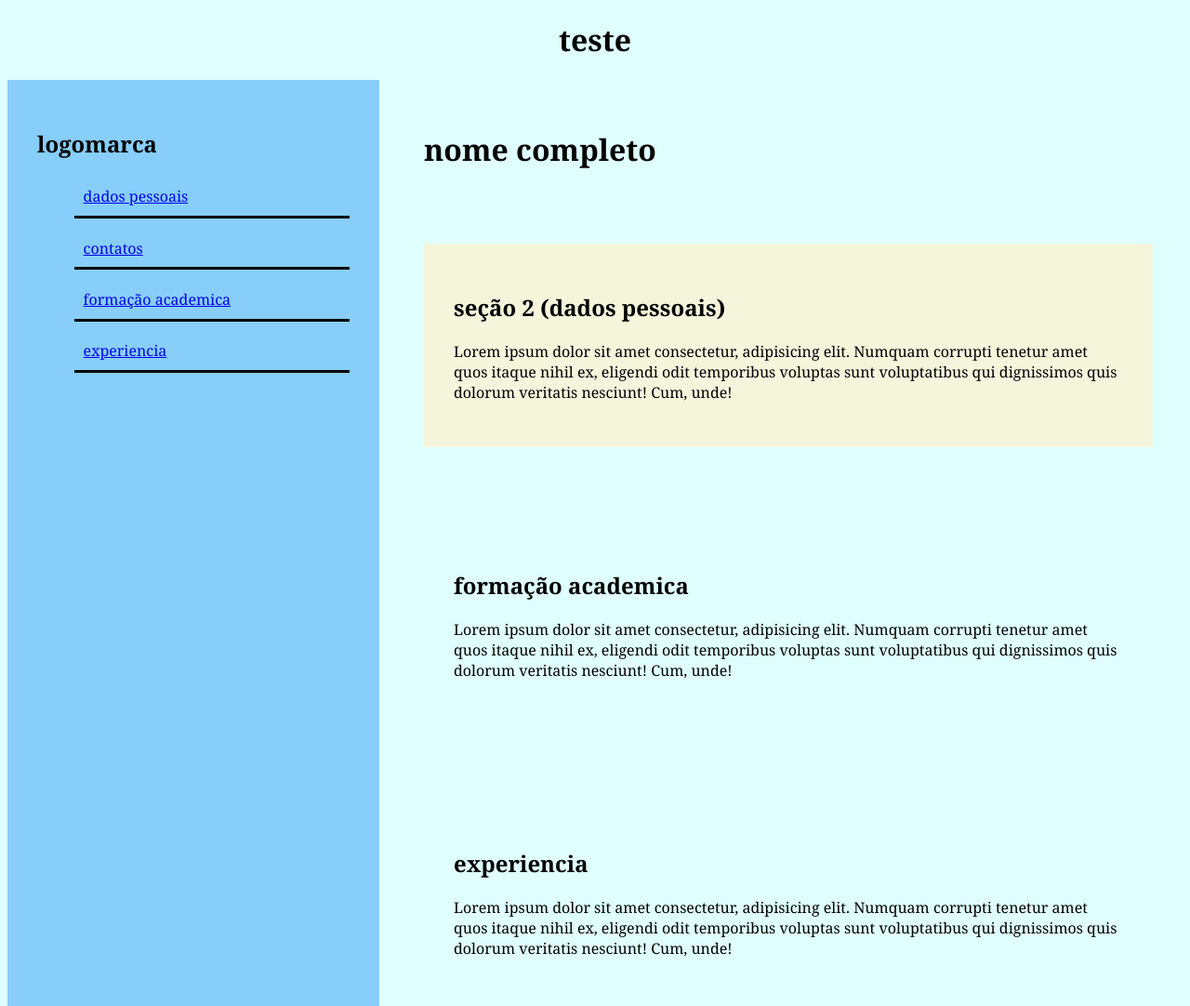
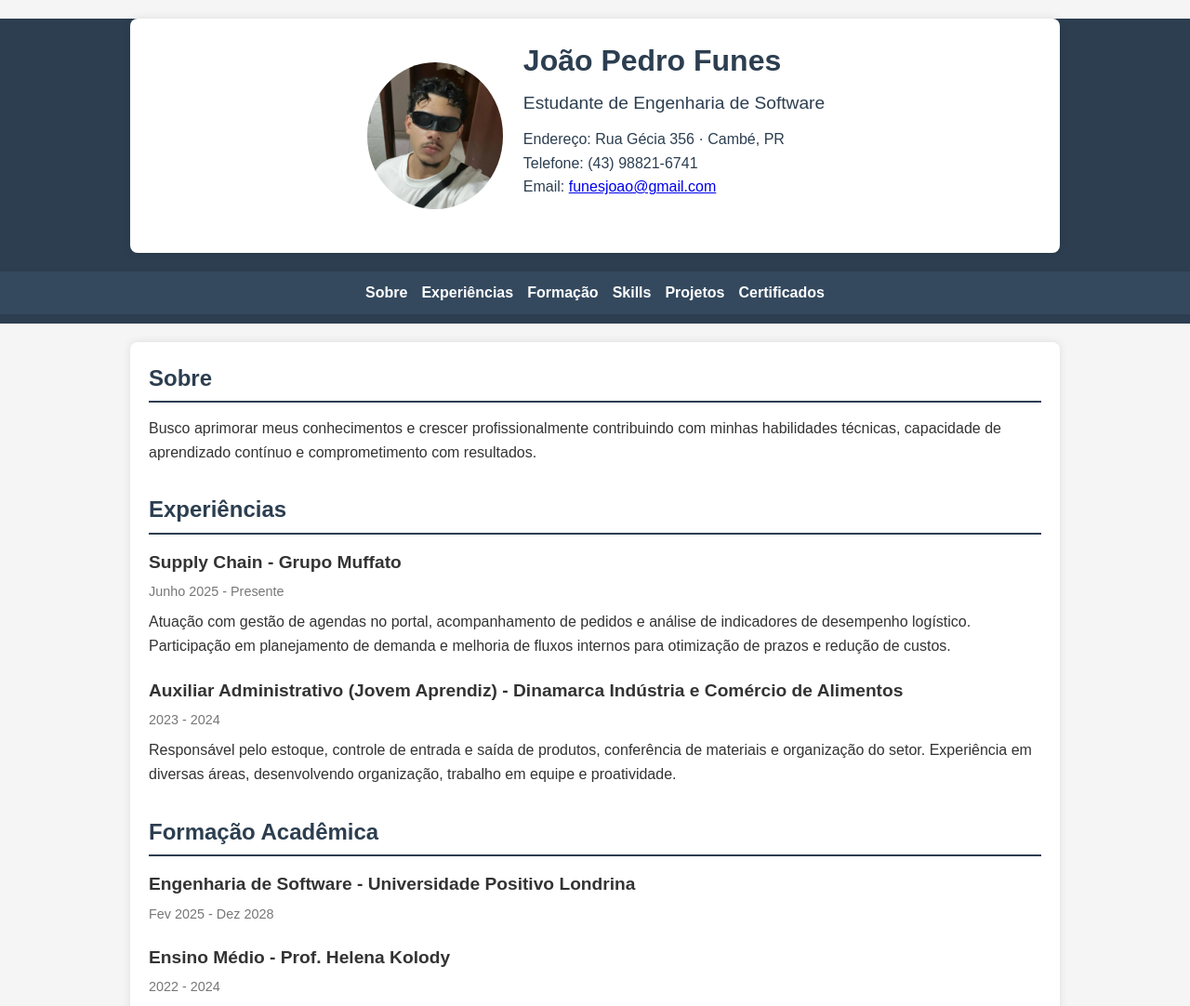
Before and after one commit to funes-jo/docs, a plain HTML site: page docs/index.html in a window 1280 px wide. Shown: the top 1082 px of the page at 93% size. Drawn offline with Linux system fonts and the light colour scheme.

Commit message:
curriculo - html

```diff
--- a/docs/index.html
+++ b/docs/index.html
@@ -1,58 +1,118 @@
 <!DOCTYPE html>
-<html lang="pt-BR">
+<html lang="pt-BR"> <!-- Define que a página está em português do Brasil -->
 <head>
-    <meta charset="UTF-8">
-    <meta name="viewport" content="width=device-width, initial-scale=1.0">
-    <title>AULA CSS+ TAGS</title>
-    <link rel="stylesheet" href="css/estilo.css">
+    <meta charset="UTF-8"> <!-- Define a codificação de caracteres -->
+    <meta name="viewport" content="width=device-width, initial-scale=1.0"> <!-- Responsividade -->
+    <title>Currículo - João Pedro Funes</title> <!-- Título da aba do navegador -->
+    <link rel="stylesheet" href="style.css"> <!-- Link para o arquivo CSS externo -->
+    <!-- Link para ícones do Font Awesome para redes sociais -->
+    <link rel="stylesheet" href="https://cdnjs.cloudflare.com/ajax/libs/font-awesome/6.4.0/css/all.min.css">
 </head>
 <body>
-    <h1 style="text-align:center ;">teste</h1>
-    <div class="container">
 
+    <!-- Cabeçalho da página -->
+    <header class="header">
+        <div class="container header-flex">
+            <!-- Foto de perfil -->
+            <img src="profile.perfil.jpeg" alt="João Pedro Funes">
 
-    <div class="menu"><!-- menu -->
-        <h2>logomarca</h2>
-        <nav>
-            <ul>
-                <li class="item-menu"><a href="#sec1">dados pessoais</a></li>
-                <li class="item-menu"><a href="#sec2">contatos</a></li>
-                <li class="item-menu"><a href="#sec3">formação academica</a></li>
-                <li class="item-menu"><a href="#sec4">experiencia</a></li>
+            <!-- Informações do usuário -->
+            <div class="header-info">
+                <h1>João Pedro Funes</h1> <!-- Nome -->
+                <h2>Estudante de Engenharia de Software</h2> <!-- Título profissional -->
+                <p>Endereço: Rua Gécia 356 · Cambé, PR</p>
+                <p>Telefone: (43) 98821-6741</p>
+                <p>Email: <a href="mailto:funesjoao@gmail.com">funesjoao@gmail.com</a></p>
 
+                <!-- Redes sociais com ícones -->
+                <div class="socials">
+                    <a href="https://github.com/" target="_blank"><i class="fab fa-github"></i></a>
+                    <a href="https://www.linkedin.com/" target="_blank"><i class="fab fa-linkedin"></i></a>
+                </div>
+            </div>
+        </div>
 
-            </ul>
+        <!-- Menu de navegação interno (links para seções da página) -->
+        <nav class="nav-menu">
+            <a href="#sobre">Sobre</a>
+            <a href="#experiencias">Experiências</a>
+            <a href="#formacao">Formação</a>
+            <a href="#skills">Skills</a>
+            <a href="#projetos">Projetos</a>
+            <a href="#certificados">Certificados</a>
         </nav>
+    </header>
 
-    </div>
-   <div class="conteudo"><!-- conteudo -->
-    <h1>nome completo</h1>
-    <div id="sec1">
-        <section>
-            <h2>seção 2 (dados pessoais)</h2>
-            <p>Lorem ipsum dolor sit amet consectetur, adipisicing elit. Numquam corrupti tenetur amet quos itaque nihil ex, eligendi odit temporibus voluptas sunt
-                voluptatibus qui dignissimos quis dolorum veritatis nesciunt! Cum, unde!</p>
+    <!-- Conteúdo principal da página -->
+    <main class="container">
+        <!-- Seção Sobre / Objetivo -->
+        <section id="sobre" class="section">
+            <h2>Sobre</h2>
+            <p>Busco aprimorar meus conhecimentos e crescer profissionalmente contribuindo com minhas habilidades técnicas, capacidade de aprendizado contínuo e comprometimento com resultados.</p>
         </section>
 
-    </div>
+        <!-- Seção Experiências Profissionais -->
+        <section id="experiencias" class="section">
+            <h2>Experiências</h2>
 
-    <div id="sec2">
-        <section>
-            <h2>formação academica </h2>
-            <p>Lorem ipsum dolor sit amet consectetur, adipisicing elit. Numquam corrupti tenetur amet quos itaque nihil ex, eligendi odit temporibus voluptas sunt
-                voluptatibus qui dignissimos quis dolorum veritatis nesciunt! Cum, unde!</p>
+            <div class="experience">
+                <h3>Supply Chain - Grupo Muffato</h3> <!-- Nome da função / empresa -->
+                <span class="period">Junho 2025 - Presente</span> <!-- Período trabalhado -->
+                <p>Atuação com gestão de agendas no portal, acompanhamento de pedidos e análise de indicadores de desempenho logístico. Participação em planejamento de demanda e melhoria de fluxos internos para otimização de prazos e redução de custos.</p>
+            </div>
+
+            <div class="experience">
+                <h3>Auxiliar Administrativo (Jovem Aprendiz) - Dinamarca Indústria e Comércio de Alimentos</h3>
+                <span class="period">2023 - 2024</span>
+                <p>Responsável pelo estoque, controle de entrada e saída de produtos, conferência de materiais e organização do setor. Experiência em diversas áreas, desenvolvendo organização, trabalho em equipe e proatividade.</p>
+            </div>
         </section>
 
+        <!-- Formação Acadêmica -->
+        <section id="formacao" class="section">
+            <h2>Formação Acadêmica</h2>
+            <div class="education">
+                <h3>Engenharia de Software - Universidade Positivo Londrina</h3>
+                <span class="period">Fev 2025 - Dez 2028</span>
+            </div>
+            <div class="education">
+                <h3>Ensino Médio - Prof. Helena Kolody</h3>
+                <span class="period">2022 - 2024</span>
+            </div>
+        </section>
 
-   </div>
+        <!-- Skills / Habilidades -->
+        <section id="skills" class="section">
+            <h2>Skills</h2>
+            <ul class="skills">
+                <li>Boa comunicação interpessoal</li>
+                <li>Trabalho em equipe</li>
+                <li>Rápido aprendizado</li>
+                <li>Proatividade</li>
+                <li>Comprometimento</li>
+                <li>Excel Avançado</li>
+                <li>Idiomas: Português e Inglês Intermediário</li>
+            </ul>
+        </section>
 
-   <div id="sec3">
-    <section>
-        <h2>experiencia</h2>
-            <p>Lorem ipsum dolor sit amet consectetur, adipisicing elit. Numquam corrupti tenetur amet quos itaque nihil ex, eligendi odit temporibus voluptas sunt
-                voluptatibus qui dignissimos quis dolorum veritatis nesciunt! Cum, unde!</p>
-    </section>
-   </div>
-   </div>
+        <!-- Projetos (opcional) -->
+        <section id="projetos" class="section">
+            <h2>Projetos</h2>
+            <div class="project">
+                <h3>Projeto de Sistema de Controle de Estoque</h3>
+                <p>Desenvolvimento de um sistema para gerenciamento de estoque de produtos utilizando HTML, CSS e lógica de programação básica.</p>
+            </div>
+        </section>
+
+        <!-- Certificados -->
+        <section id="certificados" class="section">
+            <h2>Certificados</h2>
+            <ul class="skills">
+                <li>Informática Básica - Murialdo ISAP - 60h</li>
+                <li>Qualificação Profissional em Empregabilidade - Murialdo ISAP - 60h</li>
+            </ul>
+        </section>
+    </main>
+
 </body>
 </html>
--- /dev/null
+++ b/docs/style.css
@@ -0,0 +1,152 @@
+/* ===================== */
+/* Reset básico */
+/* Remove margens e paddings padrão, define box-sizing para facilitar dimensionamento */
+* {
+    margin: 0;
+    padding: 0;
+    box-sizing: border-box;
+}
+
+/* ===================== */
+/* Corpo da página */
+body {
+    font-family: "Arial", sans-serif; /* Fonte padrão */
+    background-color: #f5f5f5; /* Cor de fundo clara */
+    color: #333; /* Cor do texto */
+    line-height: 1.6; /* Espaçamento entre linhas */
+}
+
+/* ===================== */
+/* Cabeçalho */
+.header {
+    background-color: #2c3e50; /* Fundo escuro */
+    color: #2c3e50; /* Texto branco */
+    padding-bottom: 10px;
+}
+
+/* Flexbox para alinhar imagem e informações lado a lado */
+.header-flex {
+    display: flex;
+    flex-wrap: wrap; /* Permite quebra em telas pequenas */
+    align-items: center;
+    justify-content: center;
+    gap: 20px; /* Espaço entre foto e informações */
+    padding: 20px;
+}
+
+/* Foto de perfil */
+.header img {
+    border-radius: 100%; /* Torna a imagem circular */
+    max-width: 150px; /* Largura máxima */
+    border: 2px solid #fff; /* Borda branca */
+}
+
+/* Nome e título */
+.header-info h1 {
+    font-size: 2rem;
+    margin-bottom: 5px;
+}
+
+.header-info h2 {
+    font-size: 1.2rem;
+    font-weight: normal;
+    margin-bottom: 10px;
+}
+
+/* Redes sociais */
+.socials a {
+    color: #fff;
+    margin-right: 10px;
+    font-size: 1.5rem;
+    transition: color 0.3s; /* Animação ao passar mouse */
+}
+
+.socials a:hover {
+    color: #f1c40f; /* Cor amarela ao passar mouse */
+}
+
+/* Menu de navegação interno */
+.nav-menu {
+    display: flex;
+    justify-content: center;
+    gap: 15px;
+    padding: 10px 0;
+    background-color: #34495e; /* Fundo mais claro que o header */
+}
+
+.nav-menu a {
+    color: #fff;
+    text-decoration: none; /* Remove sublinhado */
+    font-weight: bold;
+    transition: color 0.3s;
+}
+
+.nav-menu a:hover {
+    color: #f1c40f; /* Cor amarela ao passar mouse */
+}
+
+/* ===================== */
+/* Container principal */
+.container {
+    width: 90%;
+    max-width: 1000px; /* Limita largura */
+    margin: 20px auto;
+    background: #fff; /* Fundo branco */
+    padding: 20px;
+    border-radius: 8px; /* Bordas arredondadas */
+    box-shadow: 0 0 10px rgba(0,0,0,0.1); /* Sombra sutil */
+}
+
+/* ===================== */
+/* Seções */
+.section {
+    margin-bottom: 30px;
+}
+
+.section h2 {
+    margin-bottom: 15px;
+    border-bottom: 2px solid #2c3e50; /* Linha decorativa */
+    padding-bottom: 5px;
+    color: #2c3e50;
+}
+
+/* Experiências e educação */
+.experience, .education, .project {
+    margin-bottom: 20px;
+}
+
+.experience h3, .education h3, .project h3 {
+    font-size: 1.2rem;
+    margin-bottom: 5px;
+}
+
+/* Período de experiência / formação */
+.period {
+    display: block;
+    font-size: 0.9rem;
+    color: #777; /* Cinza claro */
+    margin-bottom: 8px;
+}
+
+/* Skills / lista de habilidades */
+.skills {
+    list-style: none; /* Remove marcadores */
+    padding-left: 0;
+}
+
+.skills li {
+    margin-bottom: 5px;
+}
+
+/* ===================== */
+/* Responsividade para dispositivos menores */
+@media (max-width: 768px) {
+    .header-flex {
+        flex-direction: column; /* Empilha imagem e info */
+        text-align: center;
+    }
+
+    .nav-menu {
+        flex-direction: column; /* Menu vertical */
+    }
+}
```
Also changed, not shown: docs/profile.perfil.jpeg (added).
